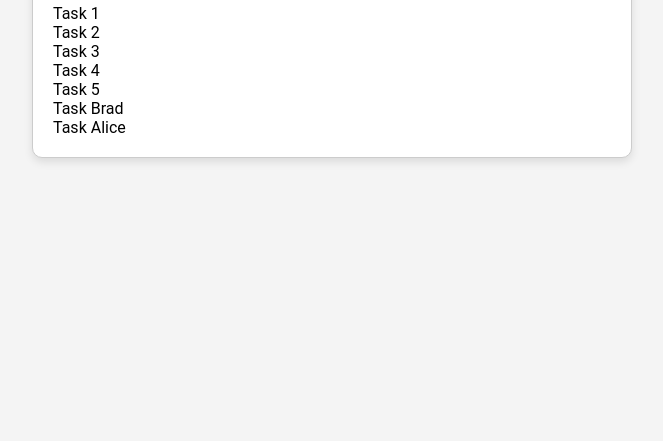
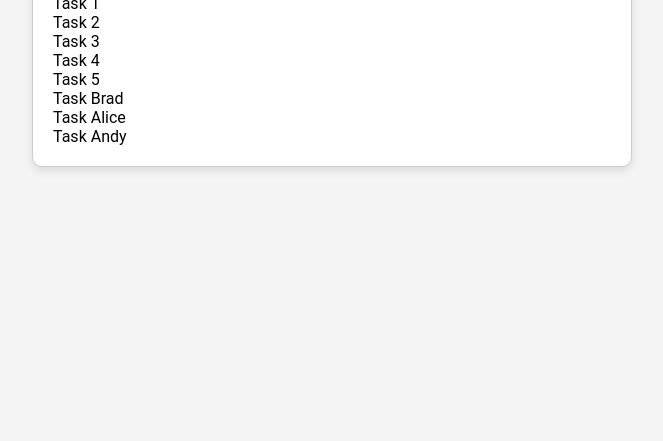
Before and after one commit to drewcifer7840/task-tracker, a plain HTML site: page index.html in a window 1280 px wide. Shown: the part 359-800 px from the top of the page, without its empty margins (308-971 px from the left). Drawn offline with Linux system fonts and the light colour scheme.

Commit message:
add andy

```diff
--- a/index.html
+++ b/index.html
@@ -17,6 +17,7 @@
         <li>Task 5</li>
         <li>Task Brad</li>
         <li>Task Alice</li>
+        <li>Task Andy</li>
       </ul>
     </div>
 
```
